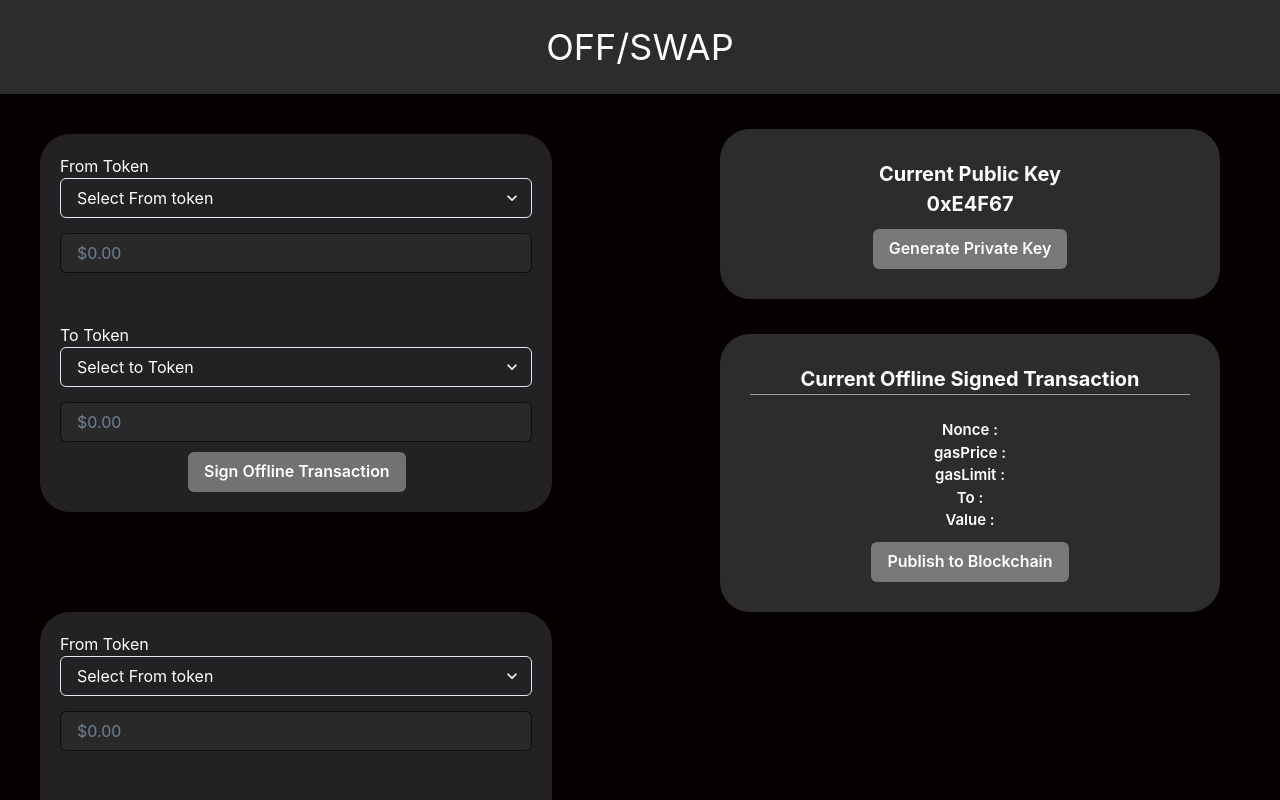
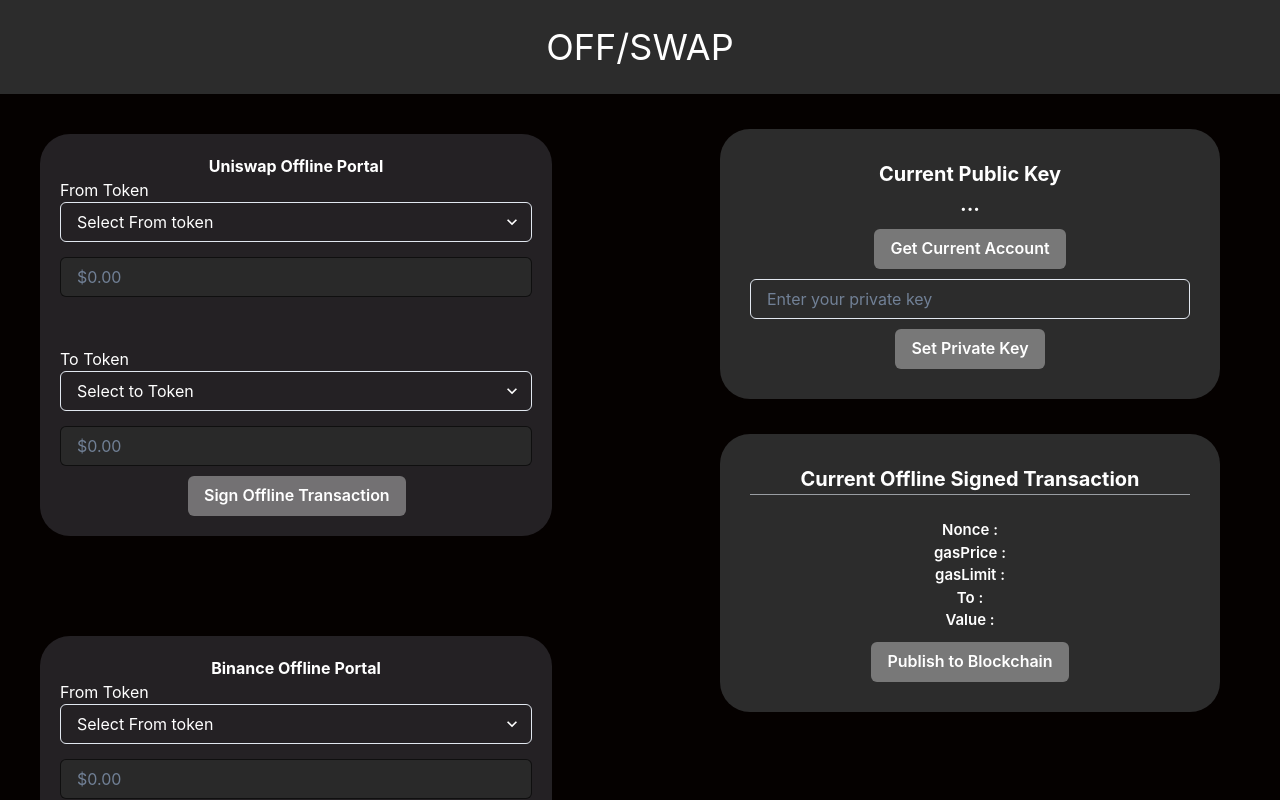
Before and after one commit to Arch0125/coindcxnext, a Next.js app: page / in a window 1280 px wide. Shown: the top 800 px of the page. Built offline with nearby package versions, Linux system fonts and the light colour scheme.

Commit message:
Add web3 connector

```diff
--- a/package.json
+++ b/package.json
@@ -15,7 +15,8 @@
     "framer-motion": "^6",
     "next": "12.1.6",
     "react": "18.1.0",
-    "react-dom": "18.1.0"
+    "react-dom": "18.1.0",
+    "web3": "^1.7.3"
   },
   "devDependencies": {
     "eslint": "8.16.0",
--- a/pages/HomeSwap.js
+++ b/pages/HomeSwap.js
@@ -1,8 +1,30 @@
 import React from 'react';
 import { Box, Flex, Text, Input, Select, Button} from '@chakra-ui/react';
 import { Divider } from '@chakra-ui/react';
+import Web3 from 'web3';
+import { useEffect, useState } from 'react';
 
 function HomeSwap() {
+
+    const[currentAccount,setCurrentAccount]=useState('');
+    const[pvtKey,setPvtKey]=useState('');
+
+    const checkWalletHandler= async() =>{
+        const {ethereum} = window;
+        if(!ethereum){
+            console.log("metamask detected");
+            return;
+        }
+        try{
+            const accounts = await ethereum.request({method : 'eth_requestAccounts'});
+            setCurrentAccount(accounts[0]);
+            console.log("Install Metamask")
+        }catch(err){
+            console.log(err);
+        }
+    }
+
+
     return (
         <>
         <Box width={"100%"} textAlign={"center"} height={"fit-content"} bgColor={"#2c2c2c"}  >
@@ -11,7 +33,9 @@
         <Flex bgColor={"#050100"} height={"fit-content"} flexDirection={"row"} >
 
             <Box margin={"40px"} width={'50%'}  >
+
                 <Box padding={"20px"} width={"80%"} height={"fit-content"} bgColor={"#242124"} borderRadius={"30px"}>
+                <Text textAlign={"center"} fontWeight={"bold"} color={'white'} >Uniswap Offline Portal</Text>
                     <Text color={"white"} >From Token</Text>
                     <Select placeholder='Select From token' color={"white"}  >
                     <option value='option1'>ETH</option>
@@ -30,6 +54,8 @@
 
                 </Box>
                 <Box padding={"20px"} mt={"100px"} width={"80%"} height={"fit-content"} bgColor={"#242124"} borderRadius={"30px"}>
+                <Text textAlign={"center"} fontWeight={"bold"} color={'white'} >Binance Offline Portal</Text>
+
                     <Text color={"white"} >From Token</Text>
                     <Select placeholder='Select From token' color={"white"}  >
                     <option value='option1'>ETH</option>
@@ -51,8 +77,10 @@
             <Box>
                 <Box mt={"35px"}  flexDirection={"column"} justifyContent={"center"} alignContent={"center"} padding={"30px"} textAlign={"center"} color={"white"} bgColor={"#2c2c2c"}  width={"500px"} height={"fit-content"} borderRadius={"30px"} >
                     <Text fontSize={"20px"} fontWeight={"bold"} >Current Public Key</Text>
-                    <Text fontSize={"20px"} fontWeight={"bold"} >0xE4F67</Text>
-                    <Button variant={"solid"} colorScheme={"whiteAlpha"} alignSelf={"center"} mt={"10px"}>Generate Private Key</Button>
+                    <Text fontSize={"20px"} fontWeight={"bold"} >{currentAccount.substring(0,7)+"..."+currentAccount.substring(37)}</Text>
+                    <Button variant={"solid"} colorScheme={"whiteAlpha"} alignSelf={"center"} mt={"10px"} onClick={checkWalletHandler} >Get Current Account</Button>
+                    <Input variant={"outline"} mt={"10px"} placeholder="Enter your private key" />
+                    <Button variant={"solid"} placeholder="Enter Private Key" colorScheme={"whiteAlpha"} alignSelf={"center"} mt={"10px"}>Set Private Key</Button>
 
                 </Box>
                 <Box mt={"35px"}  flexDirection={"column"} justifyContent={"center"} alignContent={"center"} padding={"30px"} textAlign={"center"} color={"white"} bgColor={"#2c2c2c"}  width={"500px"} height={"fit-content"} borderRadius={"30px"} >
```
Also changed, not shown: 1 other file (tests, documents, lock files or other folders).
